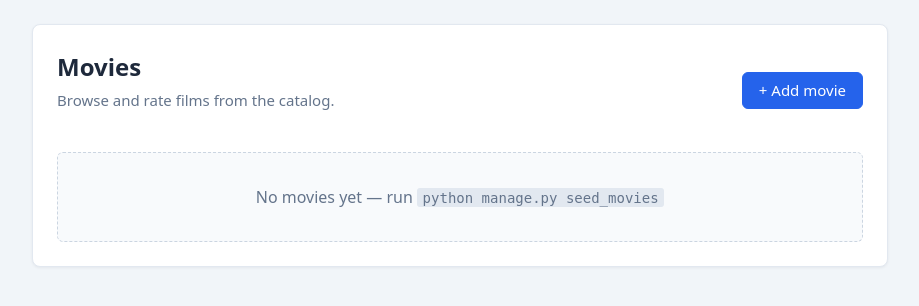
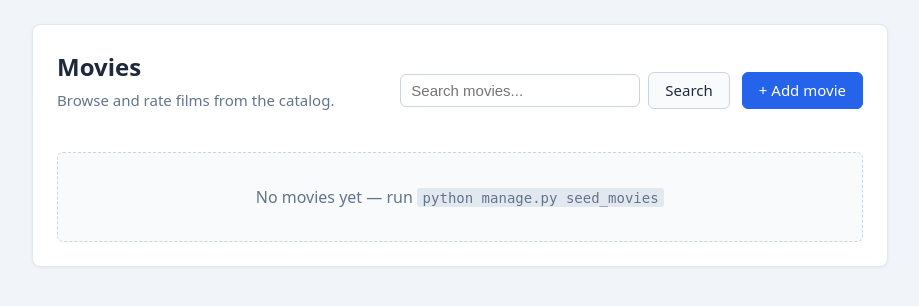
Before and after one commit to NickNaskida/design-patterns-final-project, a Django app: template movies/templates/movies/movie_list.html in a window 1280 px wide. Shown: the part 55-361 px from the top of the page, without its empty margins (180-1099 px from the left). Run offline with Django 3.2, Linux system fonts and the light colour scheme; the template is opened without the code that fills it, so the values that code supplies are empty.

Commit message:
added the search function. Now you can write either the movie title or the directors full name to find them.

```diff
--- a/movies/services/movie_service.py
+++ b/movies/services/movie_service.py
@@ -8,6 +8,11 @@ class MovieService:
 
     def list_movies(self):
         return self.repo.get_all()
+
+    def search_movies(self, query):
+        if not query:
+            return self.list_movies()
+        return self.repo.search(query)
 
     def get_movie(self, movie_id):
         return self.repo.get_by_id(movie_id)
--- a/movies/templates/movies/movie_list.html
+++ b/movies/templates/movies/movie_list.html
@@ -9,7 +9,16 @@
             <h1 class="page-title">Movies</h1>
             <p class="page-lead">Browse and rate films from the catalog.</p>
         </div>
-        <a class="btn btn-primary" href="{% url 'add_movie' %}">+ Add movie</a>
+        <div class="toolbar-actions">
+            <form method="get" action="{% url 'movie_list' %}" class="search-form">
+                <input type="text" name="q" placeholder="Search movies..." value="{{ query|default:'' }}" class="form-control">
+                <button type="submit" class="btn btn-secondary">Search</button>
+                {% if query %}
+                <a href="{% url 'movie_list' %}" class="btn-link">Clear</a>
+                {% endif %}
+            </form>
+            <a class="btn btn-primary" href="{% url 'add_movie' %}">+ Add movie</a>
+        </div>
     </div>
 
     {% if movies %}
--- a/static/css/app.css
+++ b/static/css/app.css
@@ -110,6 +110,27 @@ a:hover {
   margin-bottom: 1.25rem;
 }
 
+.toolbar-actions {
+  display: flex;
+  flex-wrap: wrap;
+  align-items: center;
+  gap: 0.75rem;
+}
+
+.search-form {
+  display: flex;
+  align-items: center;
+  gap: 0.5rem;
+}
+
+.search-form input {
+  padding: 0.45rem 0.625rem;
+  font-size: 0.9375rem;
+  border: 1px solid #cbd5e1;
+  border-radius: 6px;
+  width: 15rem;
+}
+
 .btn {
   display: inline-block;
   padding: 0.5rem 1rem;
@@ -137,6 +158,18 @@ a:hover {
   background: #1d4ed8;
   border-color: #1d4ed8;
   color: #fff;
+}
+
+.btn-secondary {
+  background: #f8fafc;
+  color: #1e293b;
+  border-color: #cbd5e1;
+}
+
+.btn-secondary:hover {
+  background: #f1f5f9;
+  border-color: #94a3b8;
+  color: #0f172a;
 }
 
 .btn-ghost {
```
Also changed, not shown: movies/patterns/repository.py (+10 -0 lines), movies/tests.py (+16 -0 lines), movies/views.py (+7 -2 lines).
